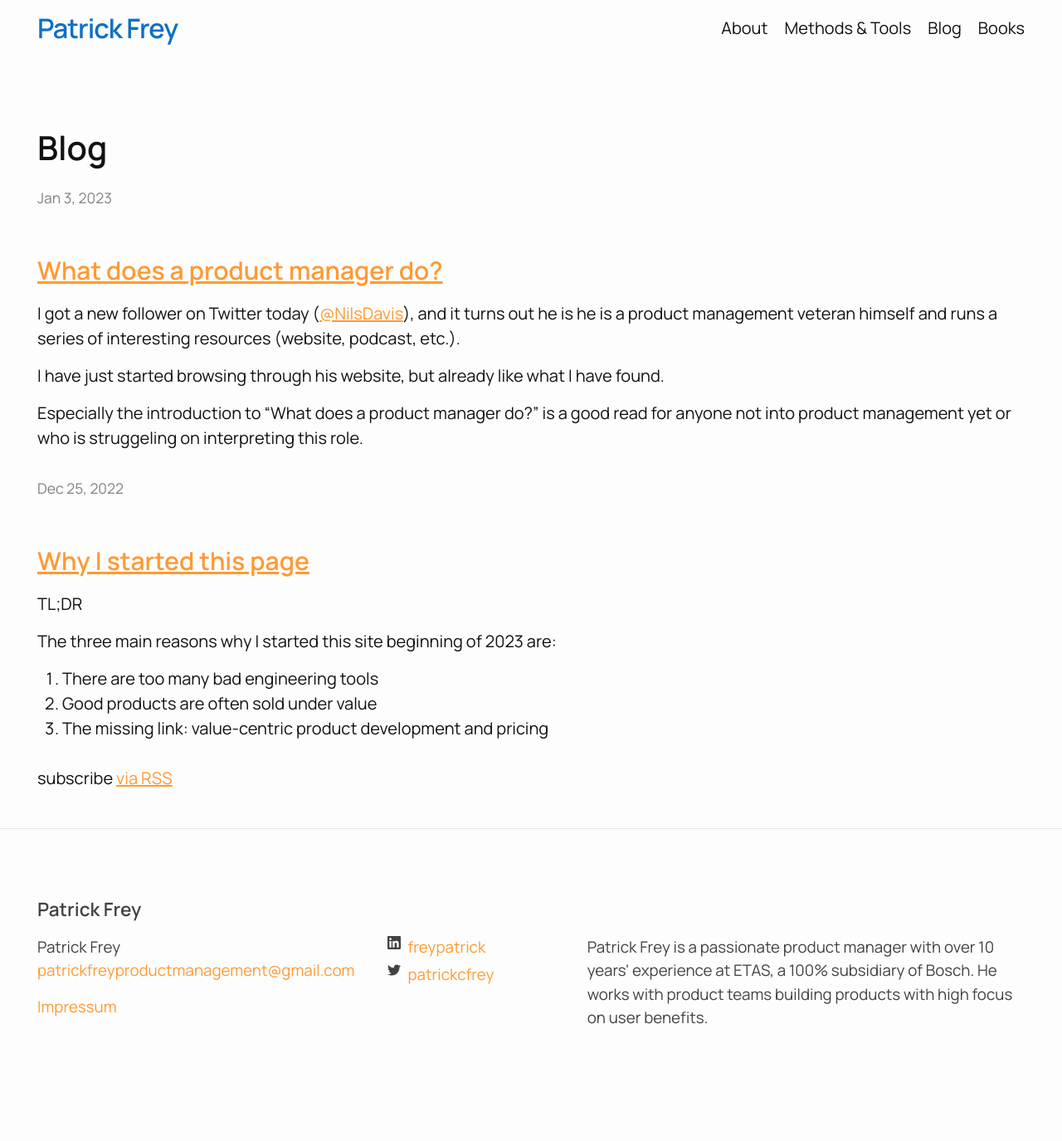
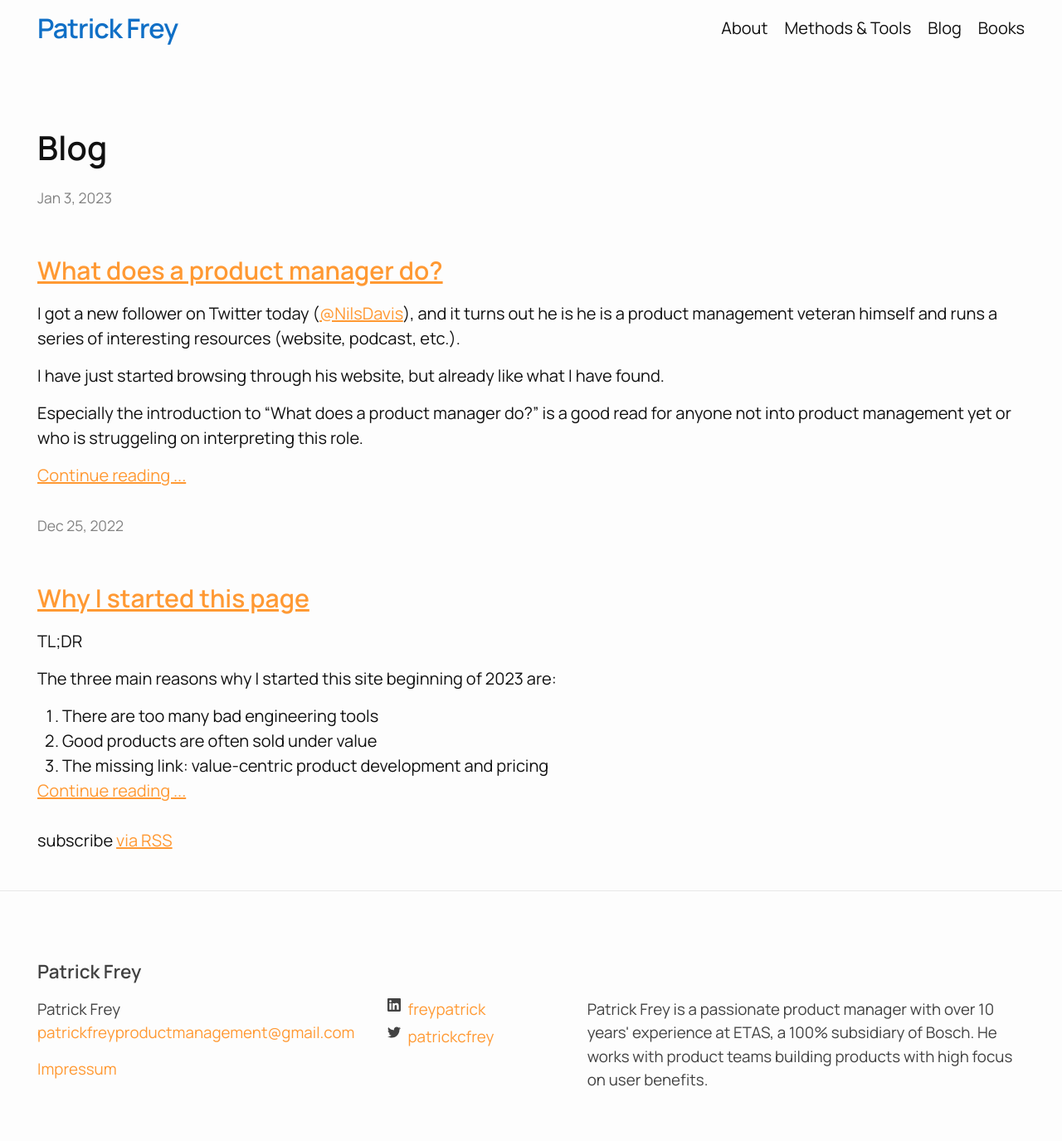
Before and after one commit to patrickfreyproductmanagement/patrickfreyproductmanagement.github.io, a Jekyll site: the page built from blog.markdown, in a window 1280 px wide. Shown: the whole page at 83% size. Built offline with Jekyll 4.4.1, drawn with Linux system fonts in a browser that asks for light colours; before the commit the page ends 1300 px from its top, so only the background shows below that.

Commit message:
Added a link to individual post from the preview (continue reading ...).

```diff
--- a/_layouts/blog.html
+++ b/_layouts/blog.html
@@ -25,6 +25,7 @@ layout: default
         </h3>
         {%- if site.show_excerpts -%}
           {{ post.excerpt }}
+          <a href="{{ post.url | relative_url }}">Continue reading ... </a>
         {%- endif -%}
       </li>
       {%- endfor -%}
```
